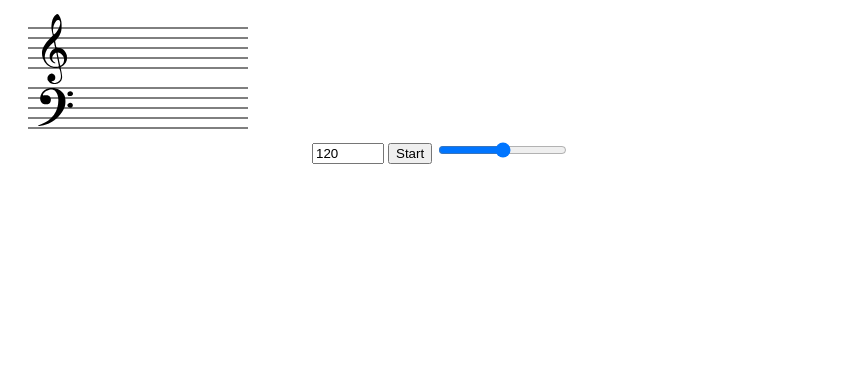
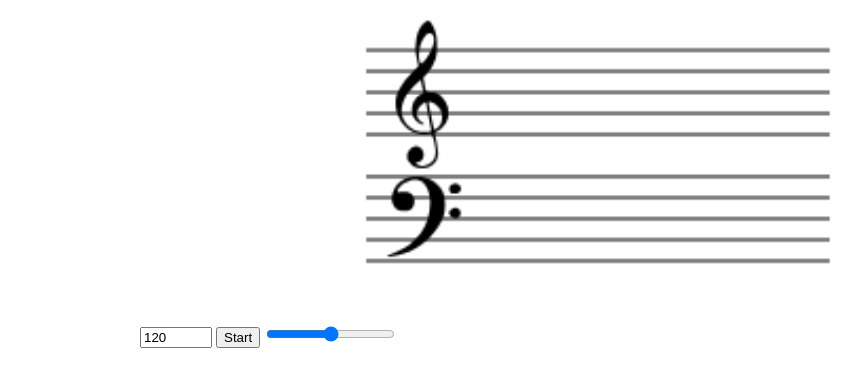
Before and after one commit to mucho613/midi2score, a plain HTML site: page index.html in a window 1280 px wide. Shown: the whole page, without its empty margins (0-866 px from the left). Drawn offline with Linux system fonts and the light colour scheme.

Commit message:
Stylesheet でちょっとレイアウトを作った

```diff
--- a/index.html
+++ b/index.html
@@ -2,13 +2,16 @@
 <html lang="ja">
 <head>
 	<meta charset="utf-8">
+	<link rel="stylesheet" type="text/css" href="style.css">
 	<title>MIDI Score Viewer</title>
 </head>
 <body>
-	<canvas id="score"></canvas>
-	<input id="tempo" type="number" value="120" min="1" max="1000"></input>
-	<button id="start/stop">Start</button>
-	<input id="volume" type="range" value="0.5" step="0.1" min="0" max="1"></input>
+	<canvas id="score" class="score"></canvas>
+	<div class="metronome-controller">
+		<input id="tempo" type="number" value="120" min="1" max="1000"></input>
+		<button id="start/stop">Start</button>
+		<input id="volume" type="range" value="0.5" step="0.1" min="0" max="1"></input>
+	</div>
 	<script type="text/javascript" charset="utf-8" src="score.js"></script>
 	<script type="text/javascript" charset="utf-8" src="metronome.js"></script>
 </body>
--- /dev/null
+++ b/style.css
@@ -0,0 +1,11 @@
+.score {
+	display: block;
+	max-width: 1000px;
+	width: 50%;
+	margin: 0 auto;
+}
+.metronome-controller {
+	max-width: 1000px;
+	display: block;
+	margin: 0 auto;
+}
```
